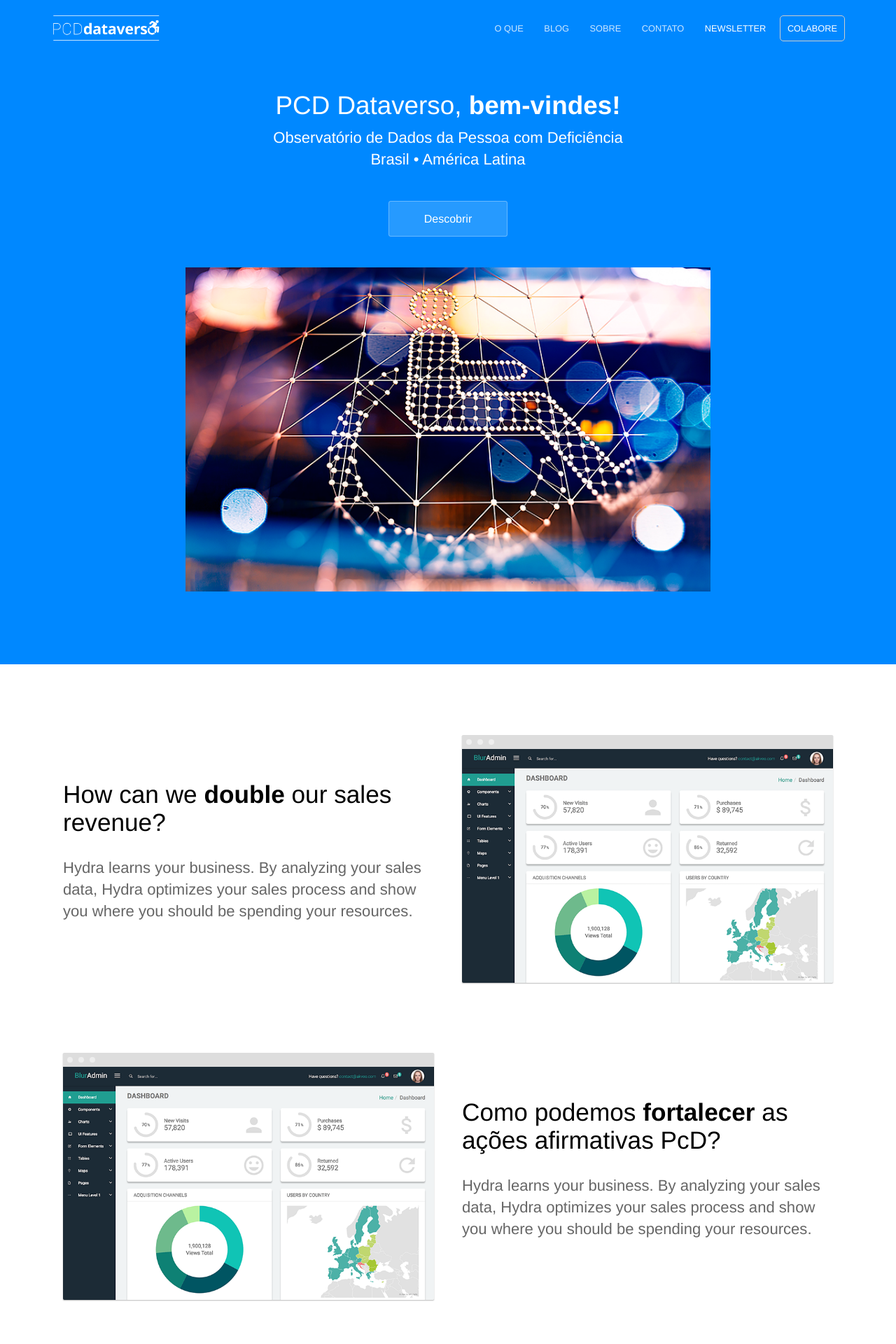
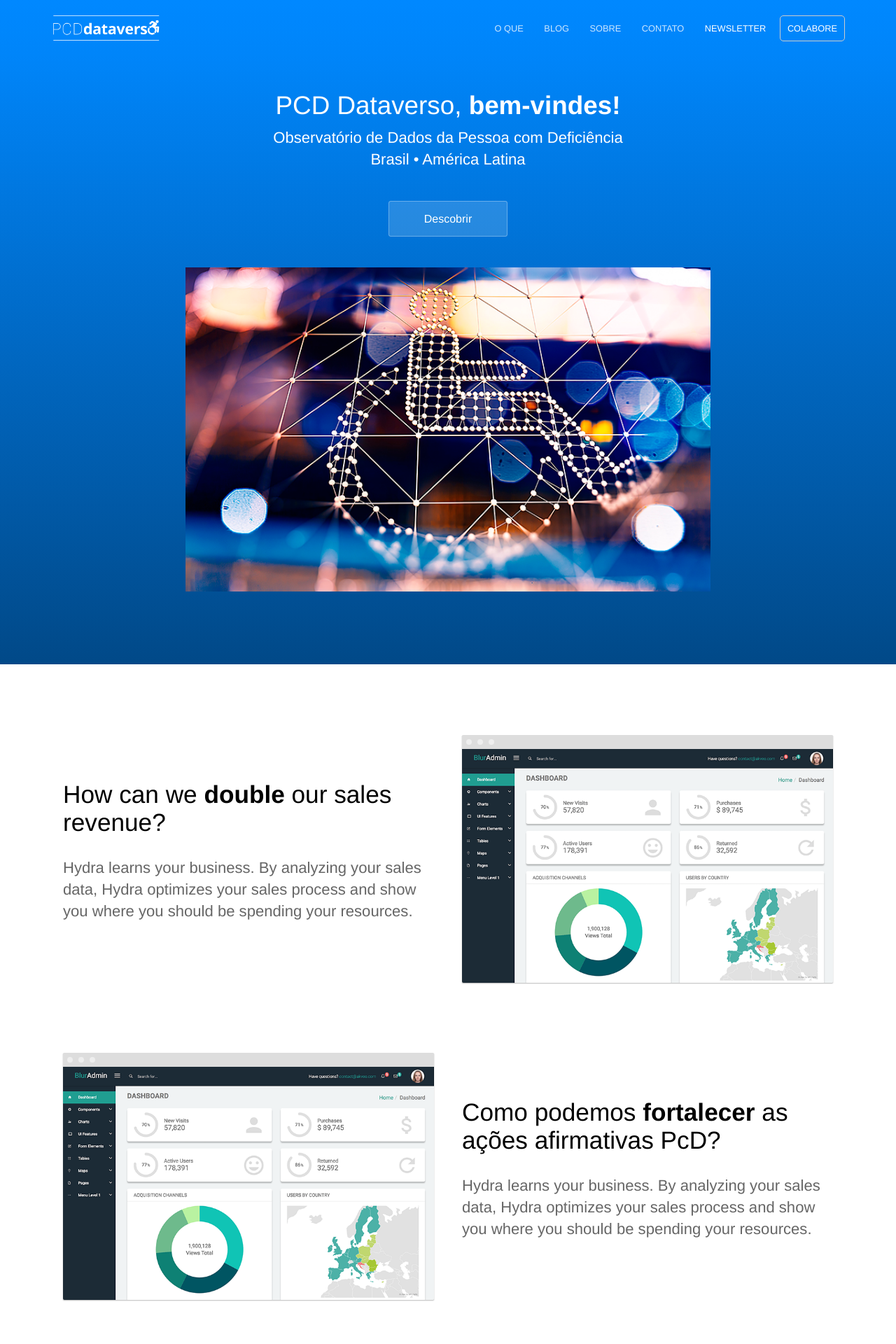
Before and after one commit to jornalistainclusivo/pcd.dataverso.org, a Jekyll site: the page built from index.html, in a window 1280 px wide. Shown: the top 1920 px of the page at 70% size. Built offline with Jekyll 4.4.1, drawn with Linux system fonts in a browser that asks for light colours.

Commit message:
gradient na home

```diff
--- a/_sass/variables.scss
+++ b/_sass/variables.scss
@@ -1,5 +1,5 @@
 $brand-color: #0088ff;
-$secondary-brand-color: #0088ff;
+$secondary-brand-color: #014988;
 $middle-gradient-color: mix($brand-color, $secondary-brand-color, 95%);
 
 // Breakpoints
```
